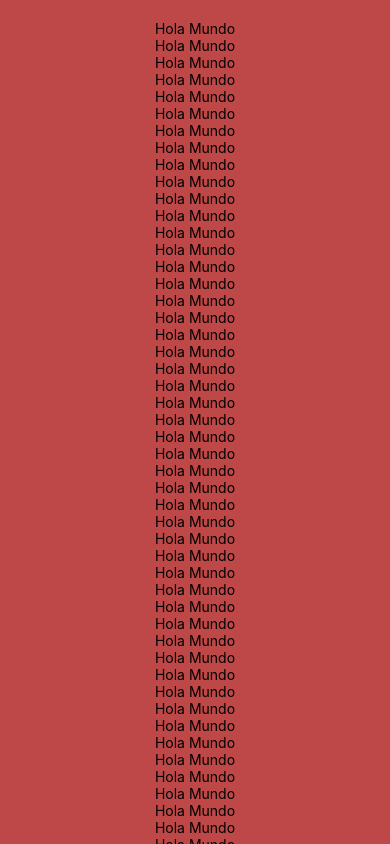
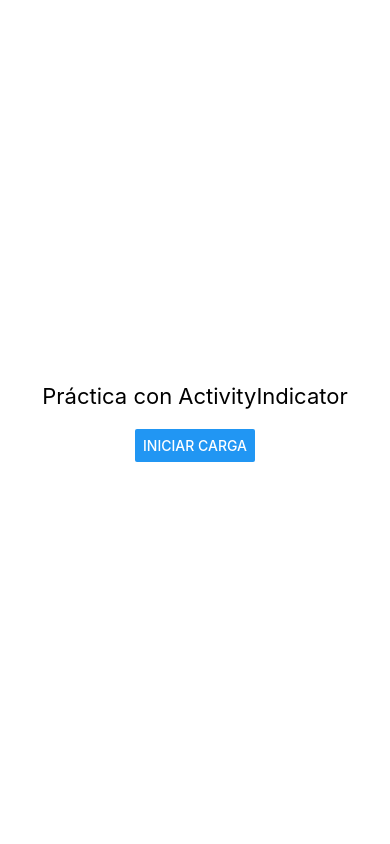
Before and after one commit to josemauricioacev/PM194, a React Native app in the folder my-blank/: screen / in a window 390 px wide. Built offline with nearby package versions, Linux system fonts and the light colour scheme.

Commit message:
Activity Indicator

```diff
--- a/my-blank/App.js
+++ b/my-blank/App.js
@@ -1,139 +1,41 @@
-import { StyleSheet, View, Text, ImageBackground, ScrollView } from "react-native";
-import { useState, useEffect } from "react";
+import React, { useState, useEffect } from 'react';
+import { View, Text, ActivityIndicator, Button, StyleSheet } from 'react-native';
 
 export default function App() {
-  return(
-    <ScrollView contentContainerStyle={styles.container} showsVerticalScrollIndicator={false}>
-      <Text>Hola Mundo</Text>
-      <Text>Hola Mundo</Text>
-      <Text>Hola Mundo</Text>
-      <Text>Hola Mundo</Text>
-      <Text>Hola Mundo</Text>
-      <Text>Hola Mundo</Text>
-      <Text>Hola Mundo</Text>
-      <Text>Hola Mundo</Text>
-      <Text>Hola Mundo</Text>
-      <Text>Hola Mundo</Text>
-      <Text>Hola Mundo</Text>
-      <Text>Hola Mundo</Text>
-      <Text>Hola Mundo</Text>
-      <Text>Hola Mundo</Text>
-      <Text>Hola Mundo</Text>
-      <Text>Hola Mundo</Text>
-      <Text>Hola Mundo</Text>
-      <Text>Hola Mundo</Text>
-      <Text>Hola Mundo</Text>
-      <Text>Hola Mundo</Text>
-      <Text>Hola Mundo</Text>
-      <Text>Hola Mundo</Text>
-      <Text>Hola Mundo</Text>
-      <Text>Hola Mundo</Text>
-      <Text>Hola Mundo</Text>
-      <Text>Hola Mundo</Text>
-      <Text>Hola Mundo</Text>
-      <Text>Hola Mundo</Text>
-      <Text>Hola Mundo</Text>
-      <Text>Hola Mundo</Text>
-      <Text>Hola Mundo</Text>
-      <Text>Hola Mundo</Text>
-      <Text>Hola Mundo</Text>
-      <Text>Hola Mundo</Text>
-      <Text>Hola Mundo</Text>
-      <Text>Hola Mundo</Text>
-      <Text>Hola Mundo</Text>
-      <Text>Hola Mundo</Text>
-      <Text>Hola Mundo</Text>
-      <Text>Hola Mundo</Text>
-      <Text>Hola Mundo</Text>
-      <Text>Hola Mundo</Text>
-      <Text>Hola Mundo</Text>
-      <Text>Hola Mundo</Text>
-      <Text>Hola Mundo</Text>
-      <Text>Hola Mundo</Text>
-      <Text>Hola Mundo</Text>
-      <Text>Hola Mundo</Text>
-      <Text>Hola Mundo</Text>
-      <Text>Hola Mundo</Text>
-      <Text>Hola Mundo</Text>
-      <Text>Hola Mundo</Text>
-      <Text>Hola Mundo</Text>
-      <Text>Hola Mundo</Text>
-      <Text>Hola Mundo</Text>
-      <Text>Hola Mundo</Text>
-      <Text>Hola Mundo</Text>
-      <Text>Hola Mundo</Text>
-      <Text>Hola Mundo</Text>
-      <Text>Hola Mundo</Text>
-      <Text>Hola Mundo</Text>
-      <Text>Hola Mundo</Text>
-      <Text>Hola Mundo</Text>
-      <Text>Hola Mundo</Text>
-      <Text>Hola Mundo</Text>
-      <Text>Hola Mundo</Text>
-      <Text>Hola Mundo</Text>
-      <Text>Hola Mundo</Text>
-      <Text>Hola Mundo</Text>
-      <Text>Hola Mundo</Text>
-      <Text>Hola Mundo</Text>
-      <Text>Hola Mundo</Text>
-      <Text>Hola Mundo</Text>
-      <Text>Hola Mundo</Text>
-      <Text>Hola Mundo</Text>
-      <Text>Hola Mundo</Text>
-      <Text>Hola Mundo</Text>
-      <Text>Hola Mundo</Text>
-      <Text>Hola Mundo</Text>
-      <Text>Hola Mundo</Text>
-      <Text>Hola Mundo</Text>
-      <Text>Hola Mundo</Text>
-      <Text>Hola Mundo</Text>
-      <Text>Hola Mundo</Text>
-      <Text>Hola Mundo</Text>
-      <Text>Hola Mundo</Text>
-      <Text>Hola Mundo</Text>
-      <Text>Hola Mundo</Text>
-      <Text>Hola Mundo</Text>
-      <Text>Hola Mundo</Text>
-      <Text>Hola Mundo</Text>
-      <Text>Hola Mundo</Text>
-      <Text>Hola Mundo</Text>
-      <Text>Hola Mundo</Text>
-      <Text>Hola Mundo</Text>
-      <Text>Hola Mundo</Text>
-      <Text>Hola Mundo</Text>
-      <Text>Hola Mundo</Text>
-      <Text>Hola Mundo</Text>
-      <Text>Hola Mundo</Text>
-      <Text>Hola Mundo</Text>
-      <Text>Hola Mundo</Text>
-      <Text>Hola Mundo</Text>
-      <Text>Hola Mundo</Text>
-      <Text>Hola Mundo</Text>
-    </ScrollView>
-  )
+  const [loading, setLoading] = useState(false);
+  const [mensaje, setMensaje] = useState('');
+
+  const simularCarga = () => {
+    setLoading(true);
+    setMensaje('');
+    setTimeout(() => {
+      setLoading(false);
+      setMensaje('¡Carga completada con éxito!');
+    }, 3000); // Simula 3 segundos de carga
+  };
+
+  return (
+    <View style={styles.container}>
+      <Text style={styles.titulo}>Práctica con ActivityIndicator</Text>
+
+      {loading ? (
+        <>
+          <ActivityIndicator size="small" color="#2D9CDB" />
+          <Text style={styles.texto}>Cargando...</Text>
+        </>
+      ) : (
+        <>
+          <Button title="Iniciar carga" onPress={simularCarga} />
+          {mensaje !== '' && <Text style={styles.exito}>{mensaje}</Text>}
+        </>
+      )}
+    </View>
+  );
 }
 
 const styles = StyleSheet.create({
-  background: {
-    flex: 1, // Ocupa todo el espacio disponible
-    width: '100%', // Asegura que la imagen ocupe el ancho completo
-    height: '100%', // Asegura que la imagen ocupe el alto completo
-  },
-  container: {
-    flexGrow: 1,
-    backgroundColor: 'rgba(174, 25, 25, 0.8)', // Fondo semitransparente para que la imagen sea visible
-    padding: 20,
-    alignItems: 'center',
-    justifyContent: 'center',
-  },
-  label: {
-    fontSize: 16,
-    marginTop: 10,
-    color: '#333',
-  },
-  subtitle: {
-    fontSize: 14,
-    color: '#666',
-    marginTop: 5,
-  },
+  container: { flex: 1, justifyContent: 'center', alignItems: 'center' },
+  titulo: { fontSize: 22, marginBottom: 20 },
+  texto: { marginTop: 15, color: 'gray' },
+  exito: { marginTop: 20, color: 'green', fontWeight: 'bold' },
 });
```
